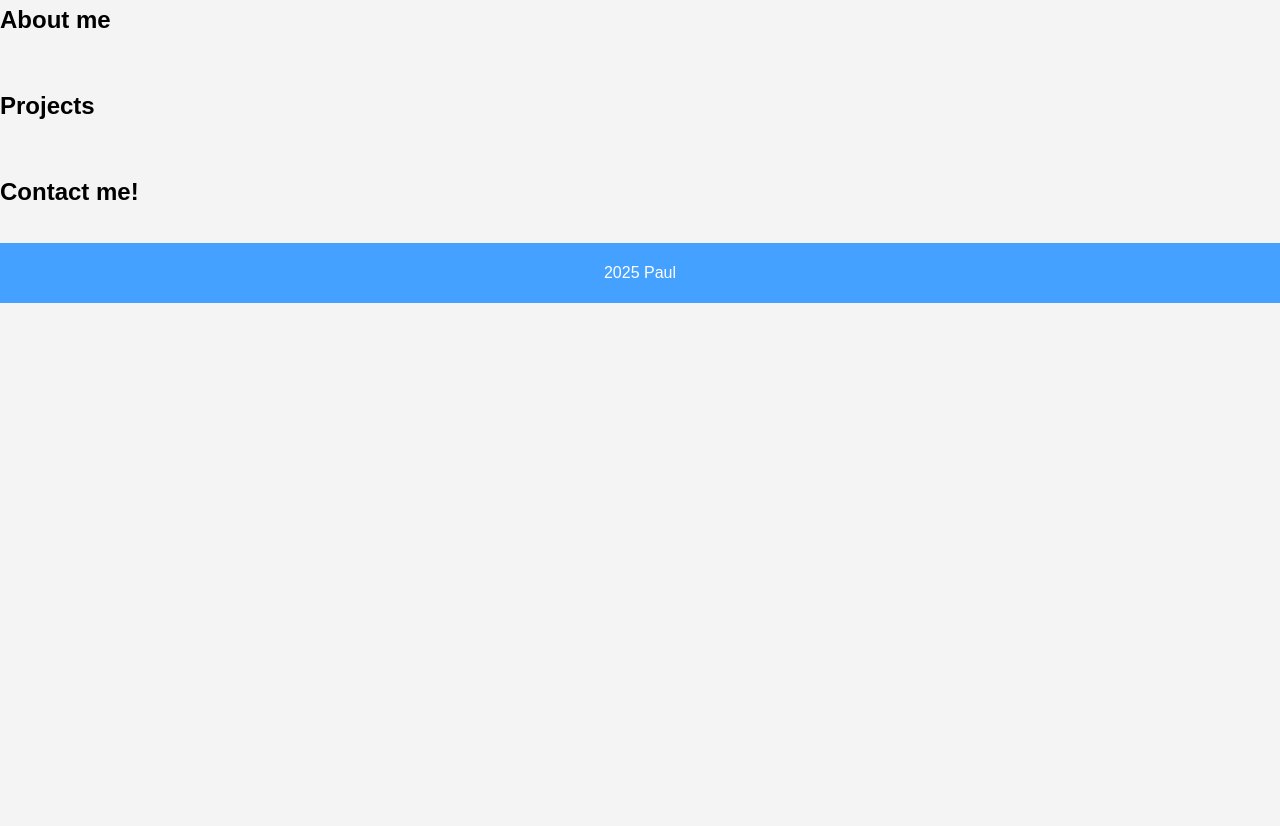
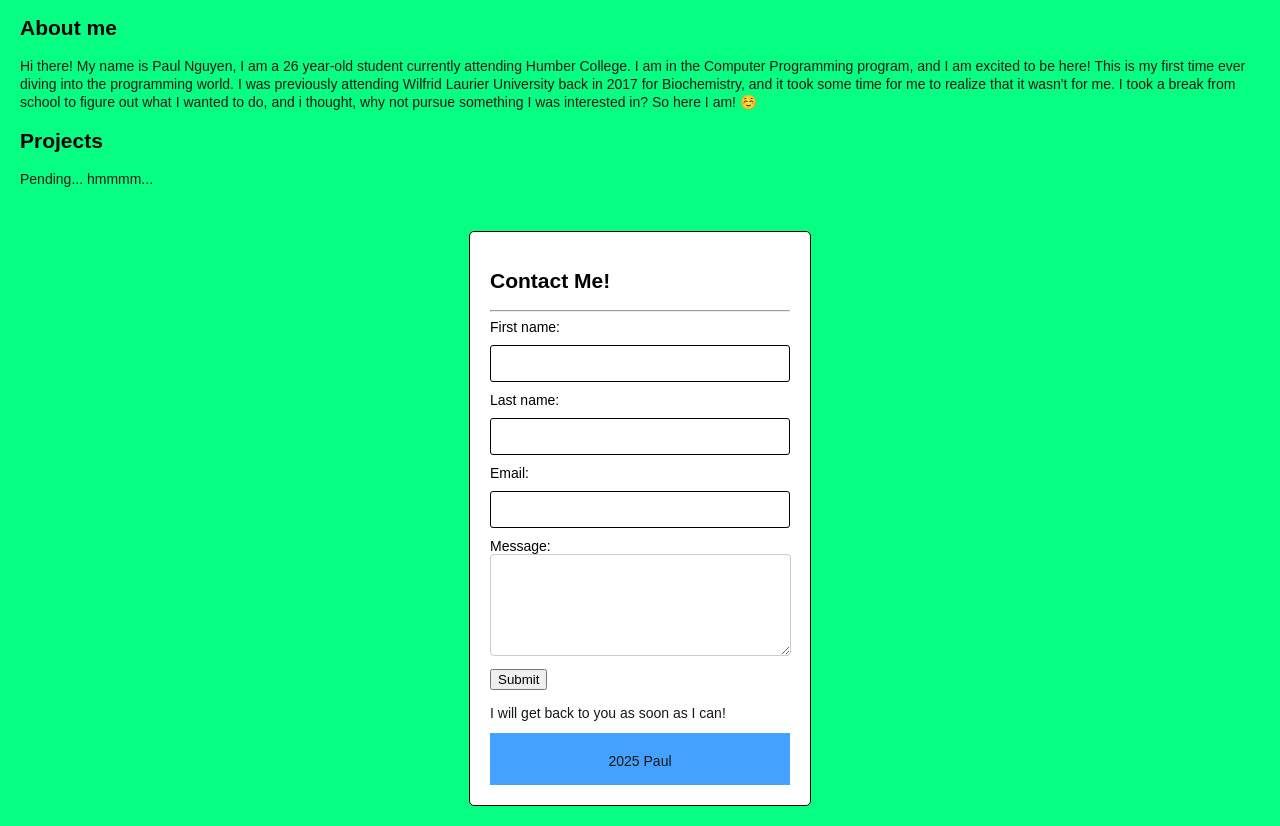
Before and after one commit to paulnguyen814/my-portfolio, a plain HTML site: page index.html in a window 1280 px wide. Shown: the part 74-900 px from the top of the page. Before the commit the page ends 800 px from the top, so only its background shows below. Drawn offline with Linux system fonts and the light colour scheme.

Commit message:
Initial commit - basic HTML and CSS structure

```diff
--- a/css/styles.css
+++ b/css/styles.css
@@ -32,3 +32,50 @@ section {
   border-radius: 5px;
   box-shadow: 0 2px 4px rgba(0,0,0,0.1);
 }
+
+label {
+  margin-bottom: 5px;
+  font-weight: normal;
+  min-width: 48%;
+  margin-bottom: 10px;
+}
+input[type="text"], input[type="fname"], input[type="lname"], input[type="email"], input[type="message"] {
+  width: 100%;
+  padding: 10px;
+  margin: 10px 0;
+  border: 1px solid #000000ff;
+  border-radius: 3px;
+  box-sizing: border-box;
+}
+textarea {
+  min-width: 93%;
+  height: 80px;
+  margin-bottom: 10px;
+  border: 1px solid #ccc;
+  border-radius: 4px;
+  padding: 10px;
+}
+
+form {
+  background-color: white;
+  padding: 20px;
+  border: 1px solid #000000ff;
+  border-radius: 5px;
+  width: 300px;
+  margin: 0 auto;
+}
+
+body {
+  font-family: Arial, sans-serif;
+  font-size: 14px;
+  background-color: rgb(6, 255, 131);
+	  margin: 0;
+  padding: 20px;
+  font-weight: 200;
+}
+
+p {
+  line-height: 1.3;
+  margin-bottom: 10px;
+  color: #191818;
+}
--- a/index.html
+++ b/index.html
@@ -6,12 +6,41 @@
     <title>My Portfolio</title>
 
     <h1>Paul Nguyen</h1>
-    <h2>About me</h2><br>
-    <h2>Projects</h2><br>
-    <h2>Contact me!</h2><br>
-    <footer>
-        <p>2025 Paul</p>
-    </footer>
+    <h2>About me</h2>
+    <p>Hi there! My name is Paul Nguyen, I am a 26 year-old student currently attending Humber College. I am in the Computer Programming
+    program, and I am excited to be here! This is my first time ever diving into the programming world.
+    I was previously attending Wilfrid Laurier University back in 2017 for Biochemistry, and it took some time for me to
+    realize that it wasn't for me. I took a break from school to figure out what I wanted to do, and i thought, why not pursue something
+    I was interested in? So here I am! ☺️
+    </p>
+    <h2>Projects</h2>
+    <p>Pending... hmmmm...</p><br><br>
+
+        <form>
+             <div class="container">
+            <h2>Contact Me!</h2>
+            <hr>
+
+            <label for="fname">First name:</label><br>
+            <input type="text" id="fname" name="fname">
+
+            <label for="lname">Last name:</label><br>
+            <input type="text" id="lname" name="lname">
+
+            <label for="email">Email:</label><br>
+            <input type="email" id="email" name="email">
+
+            <label for="message">Message:</label><br>
+            <textarea id="message" name="message"></textarea><br>
+
+            <input type="submit" value="Submit">
+
+            <p>I will get back to you as soon as I can!</p>
+        </form>
+
+<footer>
+    <p>2025 Paul</p>
+</footer>
 
  <link rel="stylesheet" type="text/css" href="css/styles.css">
 </head>
```
